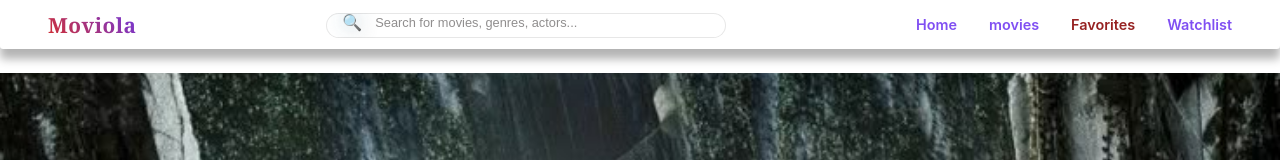
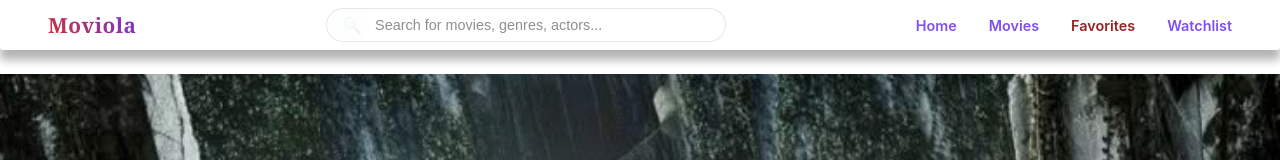
Before and after one commit to Elleni-Bisrat/project-nexus-movie-recommendation, a Next.js app in the folder moviola/: page / in a window 1280 px wide. Shown: the top 160 px of the page. Built offline with nearby package versions, Linux system fonts and the light colour scheme; no server answers.

Commit message:
Refactor Header component with search functionality

```diff
--- a/moviola/src/components/Header.tsx
+++ b/moviola/src/components/Header.tsx
@@ -3,12 +3,12 @@ import Link from "next/link";
 import { useRouter } from "next/navigation";
 import React, { useState } from "react";
 import styled from "styled-components";
+
 const Nav = styled.nav`
   display: flex;
   align-items: center;
   justify-content: space-between;
   padding: 0.5rem 3rem;
-  background: ;
   box-shadow: 0 10px 10px rgba(0, 0, 0, 0.3);
   position: sticky;
   top: 0;
@@ -16,6 +16,7 @@ const Nav = styled.nav`
   backdrop-filter: blur(10px);
   border-radius: 0.2rem;
 `;
+
 const Logo = styled.h1`
   color: #d32f2f;
   font-size: 1.3rem;
@@ -34,6 +35,11 @@ const Logo = styled.h1`
     transform: translateY(-1px);
     text-shadow: 0 4px 12px rgba(211, 47, 47, 0.3);
   }
+
+  a {
+    text-decoration: none;
+    color: inherit;
+  }
 `;
 
 const SearchContainer = styled.div`
@@ -44,12 +50,12 @@ const SearchContainer = styled.div`
 
 const SearchInput = styled.input`
   width: 100%;
-  padding: 0.1rem 1rem 0.4rem 3rem;
-  background: rgba(255, 255, 255, 0.08);
+  padding: 0.5rem 1rem 0.5rem 3rem;
+  background: rgba(255, 255, 255, 0.9);
   border: 1px solid rgba(24, 22, 22, 0.1);
   border-radius: 50px;
-  color: #0e0b0bff;
-  font-size: 0.8rem;
+  color: #0e0b0b;
+  font-size: 0.9rem;
   transition: all 0.3s ease;
   backdrop-filter: blur(10px);
 
@@ -59,7 +65,7 @@ const SearchInput = styled.input`
 
   &:focus {
     outline: none;
-    background: rgba(255, 255, 255, 0.12);
+    background: rgba(255, 255, 255, 1);
     border-color: rgba(211, 47, 47, 0.4);
     box-shadow: 0 0 0 2px rgba(211, 47, 47, 0.1);
   }
@@ -68,9 +74,37 @@ const SearchInput = styled.input`
 const SearchIcon = styled.span`
   position: absolute;
   left: 1rem;
-  top: 40%;
+  top: 50%;
   transform: translateY(-50%);
+  color: #666;
   font-size: 1rem;
+`;
+
+const SearchButton = styled.button`
+  position: absolute;
+  right: 0.5rem;
+  top: 50%;
+  transform: translateY(-50%);
+  background: linear-gradient(45deg, #d32f2f, #6e38e0ff);
+  border: none;
+  color: white;
+  padding: 0.3rem 0.8rem;
+  border-radius: 20px;
+  font-size: 0.8rem;
+  font-weight: 600;
+  cursor: pointer;
+  transition: all 0.3s ease;
+
+  &:hover {
+    transform: translateY(-50%) scale(1.05);
+    box-shadow: 0 2px 8px rgba(211, 47, 47, 0.3);
+  }
+
+  &:disabled {
+    opacity: 0.5;
+    cursor: not-allowed;
+    transform: translateY(-50%);
+  }
 `;
 
 const NavLinks = styled.div`
@@ -119,17 +153,41 @@ const FavoriteLink = styled(NavLink)`
 
 export default function Header() {
   const [searchTerm, setSearchTerm] = useState("");
+  const [isSearching, setIsSearching] = useState(false);
   const router = useRouter();
+
+  const handleSearch = async () => {
+    if (!searchTerm.trim()) return;
+
+    setIsSearching(true);
+
+    try {
+      // Navigate to search results page with the search query
+      router.push(`/search?q=${encodeURIComponent(searchTerm.trim())}`);
+    } catch (error) {
+      console.error("Search error:", error);
+    } finally {
+      setIsSearching(false);
+    }
+  };
+
   const handleKeyDown = (e: React.KeyboardEvent<HTMLInputElement>) => {
     if (e.key === "Enter" && searchTerm.trim()) {
-      router.push("/discover");
+      handleSearch();
     }
   };
+
+  const handleLogoClick = () => {
+    setSearchTerm(""); // Clear search when going home
+    router.push("/");
+  };
+
   return (
     <Nav>
-      <Logo>
+      <Logo onClick={handleLogoClick}>
         <Link href="/">Moviola</Link>
       </Logo>
+
       <SearchContainer>
         <SearchIcon>🔍</SearchIcon>
         <SearchInput
@@ -139,11 +197,19 @@ export default function Header() {
           onKeyDown={handleKeyDown}
           placeholder="Search for movies, genres, actors..."
         />
+        {searchTerm.trim() && (
+          <SearchButton
+            onClick={handleSearch}
+            disabled={isSearching || !searchTerm.trim()}
+          >
+            {isSearching ? "..." : "Search"}
+          </SearchButton>
+        )}
       </SearchContainer>
 
       <NavLinks>
         <NavLink href="/">Home</NavLink>
-        <NavLink href="/discover">movies</NavLink>
+        <NavLink href="/discover">Movies</NavLink>
         <FavoriteLink href="/favorites">Favorites</FavoriteLink>
         <NavLink href="/watchlist">Watchlist</NavLink>
       </NavLinks>
```
